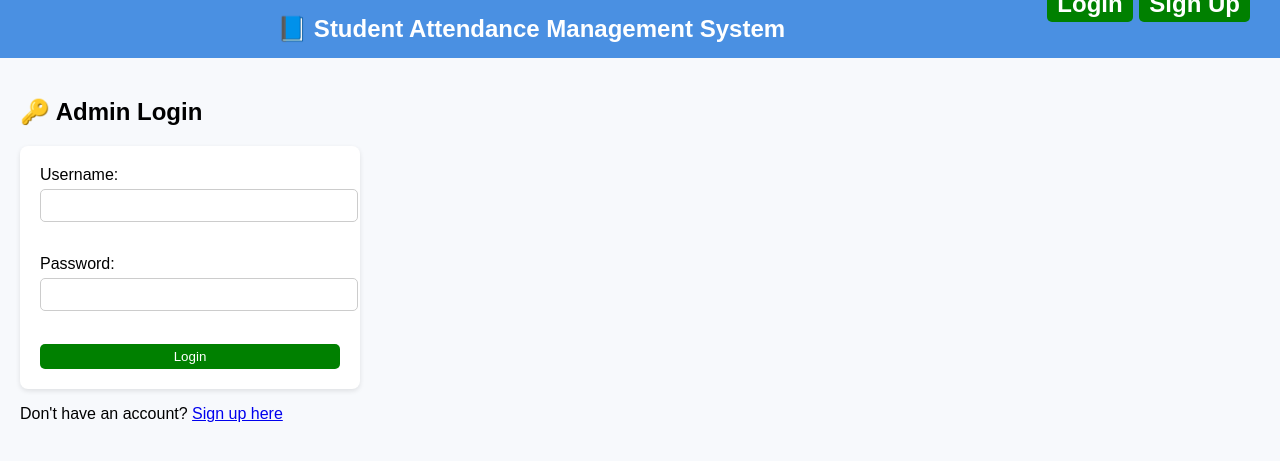
After one commit to Abhiishek5498/ormproject, a Flask app: page /login in a window 1280 px wide. The commit adds this page. Shown: the top 461 px of the page. Run offline with Flask 3, Linux system fonts and the light colour scheme.

Commit message:
Updated project with login/signup and attendance view feature

```diff
--- a/app.py
+++ b/app.py
@@ -1,100 +1,171 @@
-from flask import Flask, render_template, request, redirect, url_for
+from flask import Flask, render_template, request, redirect, url_for, session, flash
 import sqlite3
 from datetime import datetime
+from werkzeug.security import generate_password_hash, check_password_hash
+from functools import wraps
 
 app = Flask(__name__)
+app.secret_key = "supersecretkey"
 
 
-# Database setup
+# ---------------- Database Setup ----------------
 def init_db():
     conn = sqlite3.connect("attendance.db")
     c = conn.cursor()
-    c.execute('''CREATE TABLE IF NOT EXISTS students
-                 (
-                     id
-                     INTEGER
-                     PRIMARY
-                     KEY
-                     AUTOINCREMENT,
-                     name
-                     TEXT,
-                     roll
-                     TEXT
-                     UNIQUE,
-                     department
-                     TEXT
-                 )''')
 
-    c.execute('''CREATE TABLE IF NOT EXISTS attendance
-    (
-        id
-        INTEGER
-        PRIMARY
-        KEY
-        AUTOINCREMENT,
-        student_id
-        INTEGER,
-        check_in
-        TEXT,
-        check_out
-        TEXT,
-        FOREIGN
-        KEY
-                 (
-        student_id
-                 ) REFERENCES students
-                 (
-                     id
-                 )
-        )''')
+    # Students table
+    c.execute('''CREATE TABLE IF NOT EXISTS students (
+                    id INTEGER PRIMARY KEY AUTOINCREMENT,
+                    name TEXT,
+                    roll TEXT UNIQUE,
+                    department TEXT
+                )''')
+
+    # Attendance table
+    c.execute('''CREATE TABLE IF NOT EXISTS attendance (
+                    id INTEGER PRIMARY KEY AUTOINCREMENT,
+                    student_id INTEGER,
+                    check_in TEXT,
+                    check_out TEXT,
+                    FOREIGN KEY (student_id) REFERENCES students(id)
+                )''')
+
+    # Admin table
+    c.execute('''CREATE TABLE IF NOT EXISTS admins (
+                    id INTEGER PRIMARY KEY AUTOINCREMENT,
+                    username TEXT UNIQUE,
+                    password TEXT
+                )''')
+
+    # Create default admin if not exists
+    c.execute("SELECT * FROM admins WHERE username=?", ("admin",))
+    if not c.fetchone():
+        c.execute("INSERT INTO admins (username, password) VALUES (?, ?)",
+                  ("admin", generate_password_hash("admin123")))
+
     conn.commit()
     conn.close()
 
 
+# ---------------- Helpers ----------------
+def login_required(f):
+    @wraps(f)
+    def decorated_function(*args, **kwargs):
+        if "admin" not in session:
+            flash("You must log in first.", "warning")
+            return redirect(url_for("login"))
+        return f(*args, **kwargs)
+    return decorated_function
+
+
+@app.template_filter("datetimeformat")
+def datetimeformat(value, format="%A"):
+    try:
+        return datetime.strptime(value, "%Y-%m-%d").strftime(format)
+    except:
+        return value
+
+
+# ---------------- Routes ----------------
 @app.route("/")
 def index():
     return render_template("index.html")
 
 
+# ---------- Auth ----------
+@app.route("/login", methods=["GET", "POST"])
+def login():
+    if request.method == "POST":
+        username = request.form["username"]
+        password = request.form["password"]
+
+        conn = sqlite3.connect("attendance.db")
+        c = conn.cursor()
+        c.execute("SELECT * FROM admins WHERE username=?", (username,))
+        admin = c.fetchone()
+        conn.close()
+
+        if admin and check_password_hash(admin[2], password):
+            session["admin"] = username
+            flash("Login successful!", "success")
+            return redirect(url_for("dashboard"))
+        else:
+            flash("Invalid username or password.", "danger")
+            return redirect(url_for("login"))
+
+    return render_template("login.html")
+
+
+@app.route("/signup", methods=["GET", "POST"])
+def signup():
+    if request.method == "POST":
+        username = request.form["username"]
+        password = request.form["password"]
+
+        conn = sqlite3.connect("attendance.db")
+        c = conn.cursor()
+        try:
+            c.execute("INSERT INTO admins (username, password) VALUES (?, ?)",
+                      (username, generate_password_hash(password)))
+            conn.commit()
+            flash("Signup successful. Please login.", "success")
+            return redirect(url_for("login"))
+        except sqlite3.IntegrityError:
+            flash("Username already exists.", "danger")
+            return redirect(url_for("signup"))
+        finally:
+            conn.close()
+
+    return render_template("signup.html")
+
+
+@app.route("/logout")
+def logout():
+    session.pop("admin", None)
+    flash("Logged out successfully.", "info")
+    return redirect(url_for("login"))
+
+
+# ---------- Dashboard ----------
 @app.route("/dashboard")
+@login_required
 def dashboard():
     conn = sqlite3.connect("attendance.db")
     c = conn.cursor()
 
-    # total students
+    # Total students
     c.execute("SELECT COUNT(*) FROM students")
     total_students = c.fetchone()[0]
 
-    # today's date
+    # Today date
     today = datetime.now().strftime("%Y-%m-%d")
 
-    # present students
+    # Present today
     c.execute("SELECT COUNT(DISTINCT student_id) FROM attendance WHERE DATE(check_in)=?", (today,))
     present_today = c.fetchone()[0]
 
-    # absent = total - present
+    # Absent today
     absent_today = total_students - present_today
 
-    # average hours
+    # Average hours
     c.execute("SELECT check_in, check_out FROM attendance WHERE DATE(check_in)=?", (today,))
     records = c.fetchall()
     total_hours = 0
     for rec in records:
-        if rec[1]:  # check_out exists
+        if rec[1]:
             check_in_time = datetime.strptime(rec[0], "%Y-%m-%d %H:%M:%S")
             check_out_time = datetime.strptime(rec[1], "%Y-%m-%d %H:%M:%S")
             total_hours += (check_out_time - check_in_time).seconds / 3600
     avg_hours = round(total_hours / (present_today if present_today else 1), 1)
 
-    # student attendance list
+    # Student list
     c.execute('''SELECT s.id, s.name, s.roll, s.department, a.check_in, a.check_out
                  FROM students s
-                          LEFT JOIN attendance a ON s.id = a.student_id
-                     AND DATE (a.check_in)=?''', (today,))
+                 LEFT JOIN attendance a ON s.id = a.student_id
+                 AND DATE(a.check_in)=?''', (today,))
     attendance_list = c.fetchall()
 
     conn.close()
-
     return render_template("dashboard.html",
                            total=total_students,
                            present=present_today,
@@ -103,7 +174,9 @@ def dashboard():
                            attendance_list=attendance_list)
 
 
+# ---------- Student ----------
 @app.route("/add_student", methods=["GET", "POST"])
+@login_required
 def add_student():
     if request.method == "POST":
         name = request.form["name"]
@@ -122,6 +195,7 @@ def add_student():
 
 
 @app.route("/checkin/<int:student_id>")
+@login_required
 def checkin(student_id):
     conn = sqlite3.connect("attendance.db")
     c = conn.cursor()
@@ -133,6 +207,7 @@ def checkin(student_id):
 
 
 @app.route("/checkout/<int:student_id>")
+@login_required
 def checkout(student_id):
     conn = sqlite3.connect("attendance.db")
     c = conn.cursor()
@@ -144,6 +219,7 @@ def checkout(student_id):
 
 
 @app.route("/delete_student/<int:student_id>")
+@login_required
 def delete_student(student_id):
     conn = sqlite3.connect("attendance.db")
     c = conn.cursor()
@@ -155,18 +231,16 @@ def delete_student(student_id):
 
 
 @app.route("/report")
+@login_required
 def report():
     conn = sqlite3.connect("attendance.db")
     c = conn.cursor()
 
-    c.execute('''SELECT s.id,
-                        s.name,
-                        s.roll,
-                        s.department,
-                        COUNT(a.id)                                             as total_records,
+    c.execute('''SELECT s.id, s.name, s.roll, s.department,
+                        COUNT(a.id) as total_records,
                         SUM(CASE WHEN a.check_in IS NOT NULL THEN 1 ELSE 0 END) as present_days
                  FROM students s
-                          LEFT JOIN attendance a ON s.id = a.student_id
+                 LEFT JOIN attendance a ON s.id = a.student_id
                  GROUP BY s.id''')
     report_data = c.fetchall()
     conn.close()
@@ -174,6 +248,26 @@ def report():
     return render_template("report.html", report_data=report_data)
 
 
+# ---------- NEW: View Individual Attendance ----------
+@app.route("/view_attendance/<int:student_id>")
+@login_required
+def view_attendance(student_id):
+    conn = sqlite3.connect("attendance.db")
+    c = conn.cursor()
+
+    # Get student info
+    c.execute("SELECT name, roll, department FROM students WHERE id=?", (student_id,))
+    student = c.fetchone()
+
+    # Get attendance records
+    c.execute("SELECT check_in, check_out FROM attendance WHERE student_id=? ORDER BY check_in DESC", (student_id,))
+    records = c.fetchall()
+    conn.close()
+
+    return render_template("view_attendance.html", student=student, records=records)
+
+
+# ---------------- Run ----------------
 if __name__ == "__main__":
     init_db()
     app.run(debug=True)
--- a/templates/dashboard.html
+++ b/templates/dashboard.html
@@ -28,6 +28,7 @@
         <td>
             <a href="{{ url_for('checkin', student_id=student[0]) }}" class="button">Check In</a>
             <a href="{{ url_for('checkout', student_id=student[0]) }}" class="button red">Check Out</a>
+            <a href="{{ url_for('view_attendance', student_id=student[0]) }}" class="button">👁 View</a>
             <a href="{{ url_for('delete_student', student_id=student[0]) }}"
                class="button red" onclick="return confirm('Delete this student?')">
                Delete
--- a/templates/layout.html
+++ b/templates/layout.html
@@ -6,9 +6,38 @@
     <link rel="stylesheet" href="{{ url_for('static', filename='style.css') }}">
 </head>
 <body>
-    <header>📘 Student Attendance Management System</header>
-    <div class="container">
-        {% block content %}{% endblock %}
+<header>
+    📘 Student Attendance Management System
+    <div style="float:right; margin-top:-25px; margin-right:15px;">
+        {% if session.get('admin') %}
+            👤 {{ session['admin'] }} |
+            <a href="{{ url_for('logout') }}" class="button red">Logout</a>
+        {% else %}
+            <a href="{{ url_for('login') }}" class="button">Login</a>
+            <a href="{{ url_for('signup') }}" class="button">Sign Up</a>
+        {% endif %}
     </div>
+</header>
+
+<!-- Flash messages -->
+{% with messages = get_flashed_messages(with_categories=true) %}
+  {% if messages %}
+    <div style="margin:10px;">
+      {% for category, message in messages %}
+        <div style="padding:10px; margin-bottom:5px; border-radius:5px;
+                    background-color:{% if category=='success' %}#d4edda
+                                     {% elif category=='danger' %}#f8d7da
+                                     {% elif category=='warning' %}#fff3cd
+                                     {% else %}#cce5ff{% endif %};">
+          {{ message }}
+        </div>
+      {% endfor %}
+    </div>
+  {% endif %}
+{% endwith %}
+
+<div class="container">
+    {% block content %}{% endblock %}
+</div>
 </body>
 </html>
--- /dev/null
+++ b/templates/login.html
@@ -0,0 +1,14 @@
+{% extends "layout.html" %}
+{% block content %}
+<h2>🔑 Admin Login</h2>
+<form method="POST" action="{{ url_for('login') }}">
+    <label for="username">Username:</label><br>
+    <input type="text" name="username" required><br><br>
+
+    <label for="password">Password:</label><br>
+    <input type="password" name="password" required><br><br>
+
+    <button type="submit" class="button">Login</button>
+</form>
+<p>Don't have an account? <a href="{{ url_for('signup') }}">Sign up here</a></p>
+{% endblock %}
```
Also changed, not shown: templates/add_student.html (+0 -162 lines), templates/signup.html (added, +14 -0 lines), templates/view_attendance.html (added, +25 -0 lines), attendance.db.
